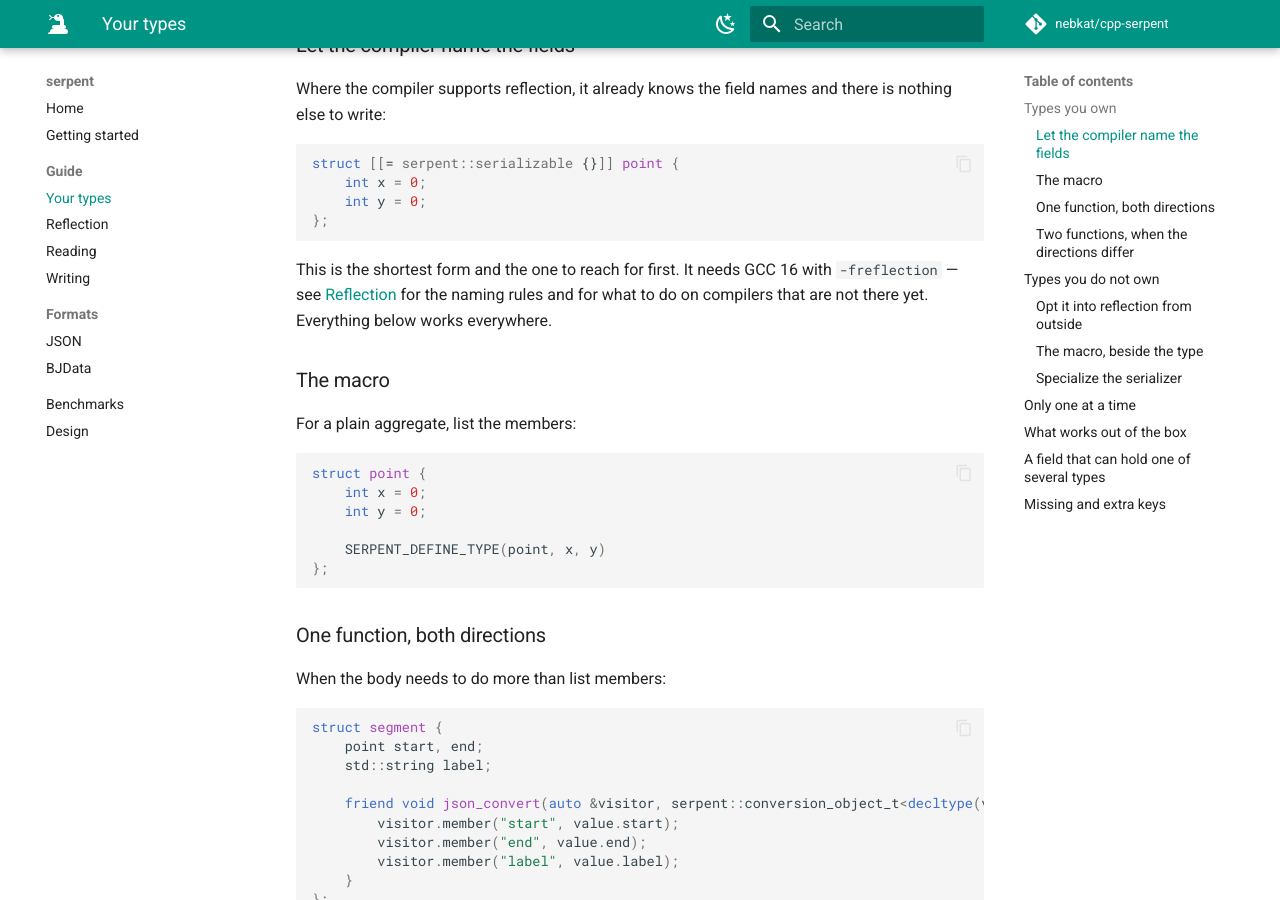
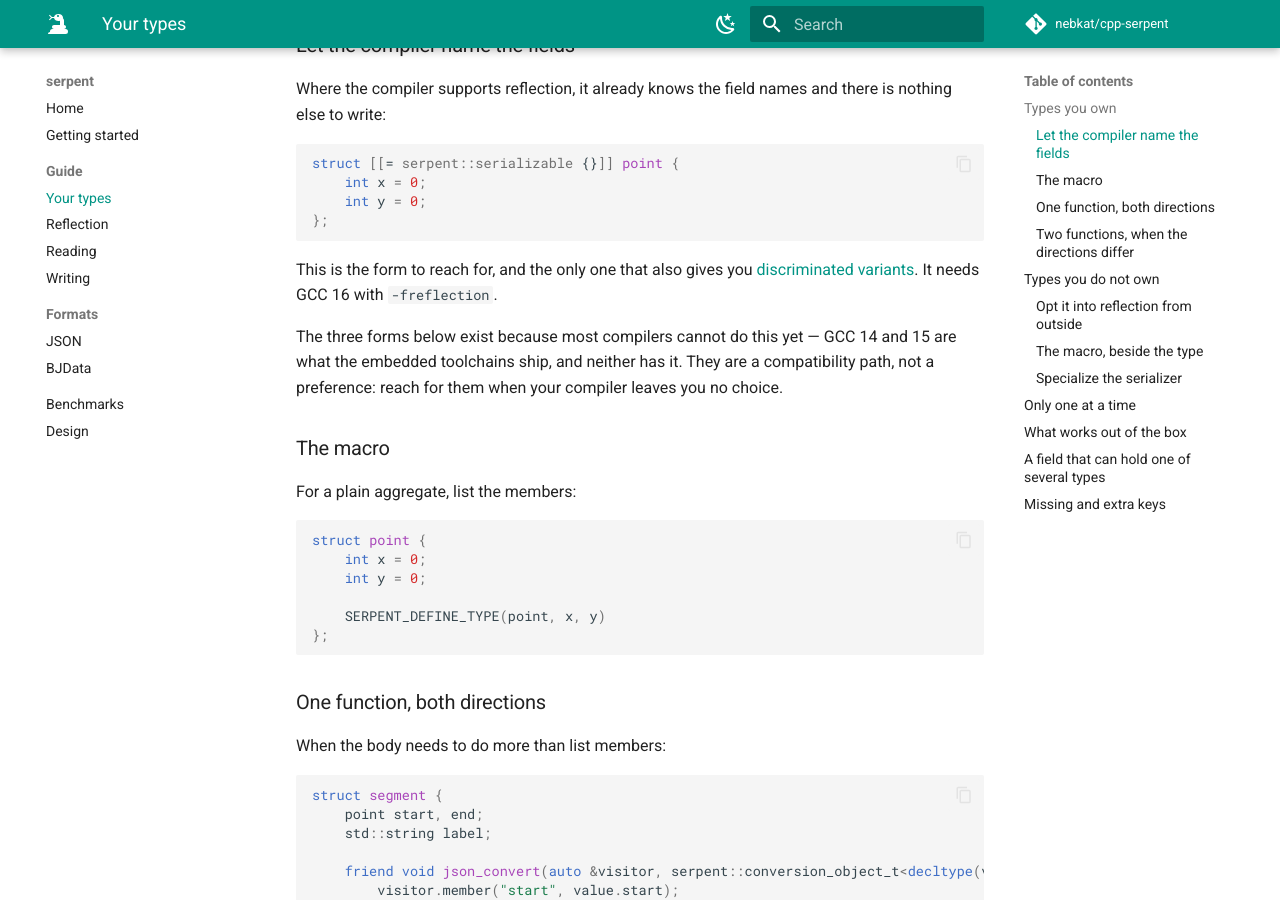
Before and after one commit to nebkat/cpp-serpent, an MkDocs documentation site: the page built from docs/types.md, in a window 1280 px wide and 900 px high, scrolled down 317 px. Built offline with MkDocs 1.6.1 and Material for MkDocs 9.7.7, drawn with Linux system fonts in a browser that asks for light colours; comment, search, counter and statistics services are not loaded.

Commit message:
docs: Lead with reflection everywhere, and say why the macros remain
The front page, the README and the first program all opened with
SERPENT_DEFINE_TYPE, which reads as the way to use the library with reflection as
an aside. It is the other way round: the annotation is the definition, and the
macro is what you write when your compiler cannot yet do it for you.

Your types now says so outright rather than listing four equal options - the macro
and the two function forms are a compatibility path, and the page says which
compilers make them necessary.

````diff
--- a/docs/types.md
+++ b/docs/types.md
@@ -18,9 +18,13 @@
 };
 ```
 
-This is the shortest form and the one to reach for first. It needs GCC 16 with `-freflection`
-— see [Reflection](reflection.md) for the naming rules and for what to do on compilers that
-are not there yet. Everything below works everywhere.
+This is the form to reach for, and the only one that also gives you
+[discriminated variants](reflection.md#naming-a-type-on-the-wire). It needs GCC 16 with
+`-freflection`.
+
+The three forms below exist because most compilers cannot do this yet — GCC 14 and 15 are what
+the embedded toolchains ship, and neither has it. They are a compatibility path, not a
+preference: reach for them when your compiler leaves you no choice.
 
 ### The macro
 
````
Also changed, not shown: README.md (+14 -3 lines), docs/getting-started.md (+8 -4 lines), docs/index.md (+17 -6 lines).
